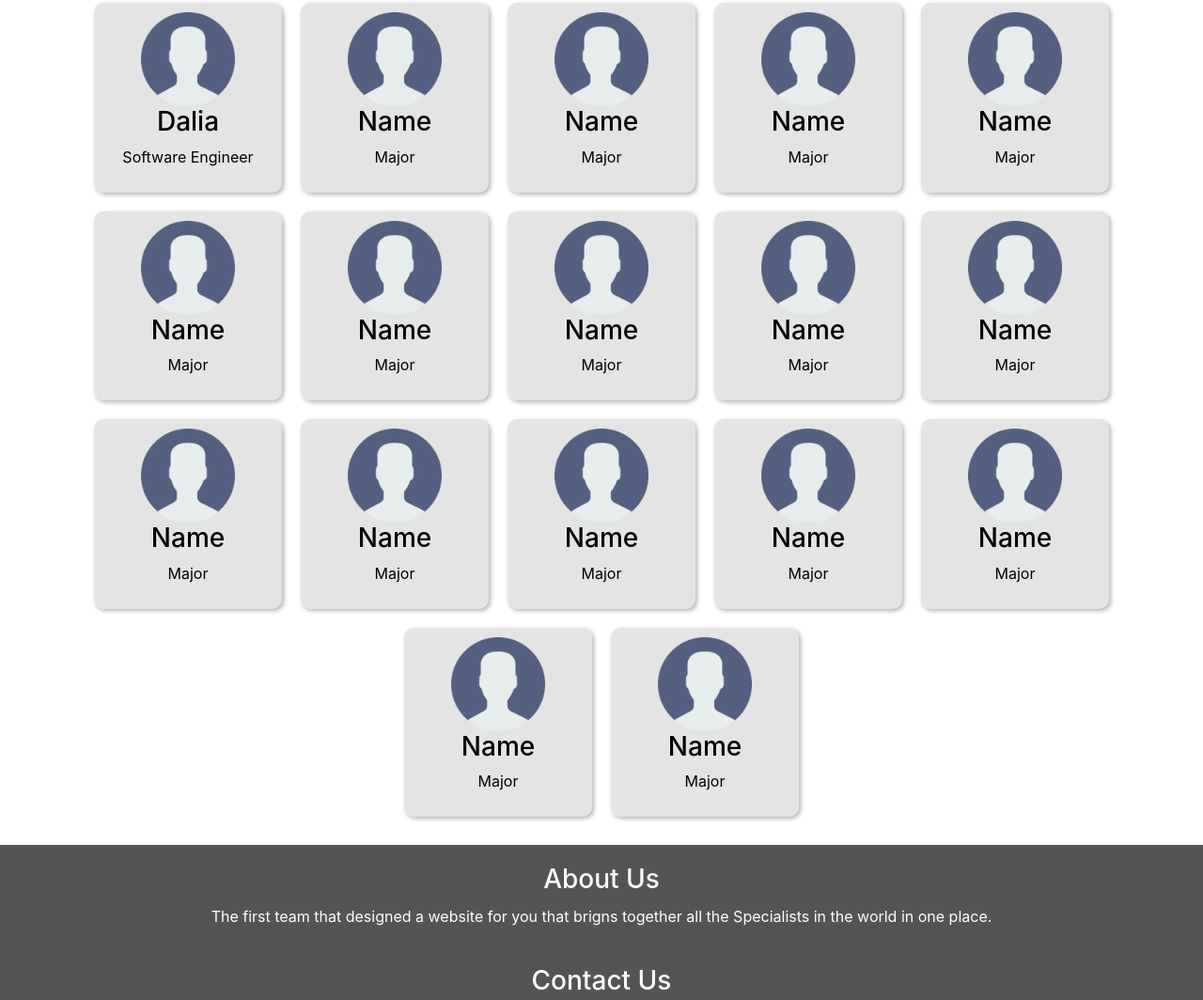
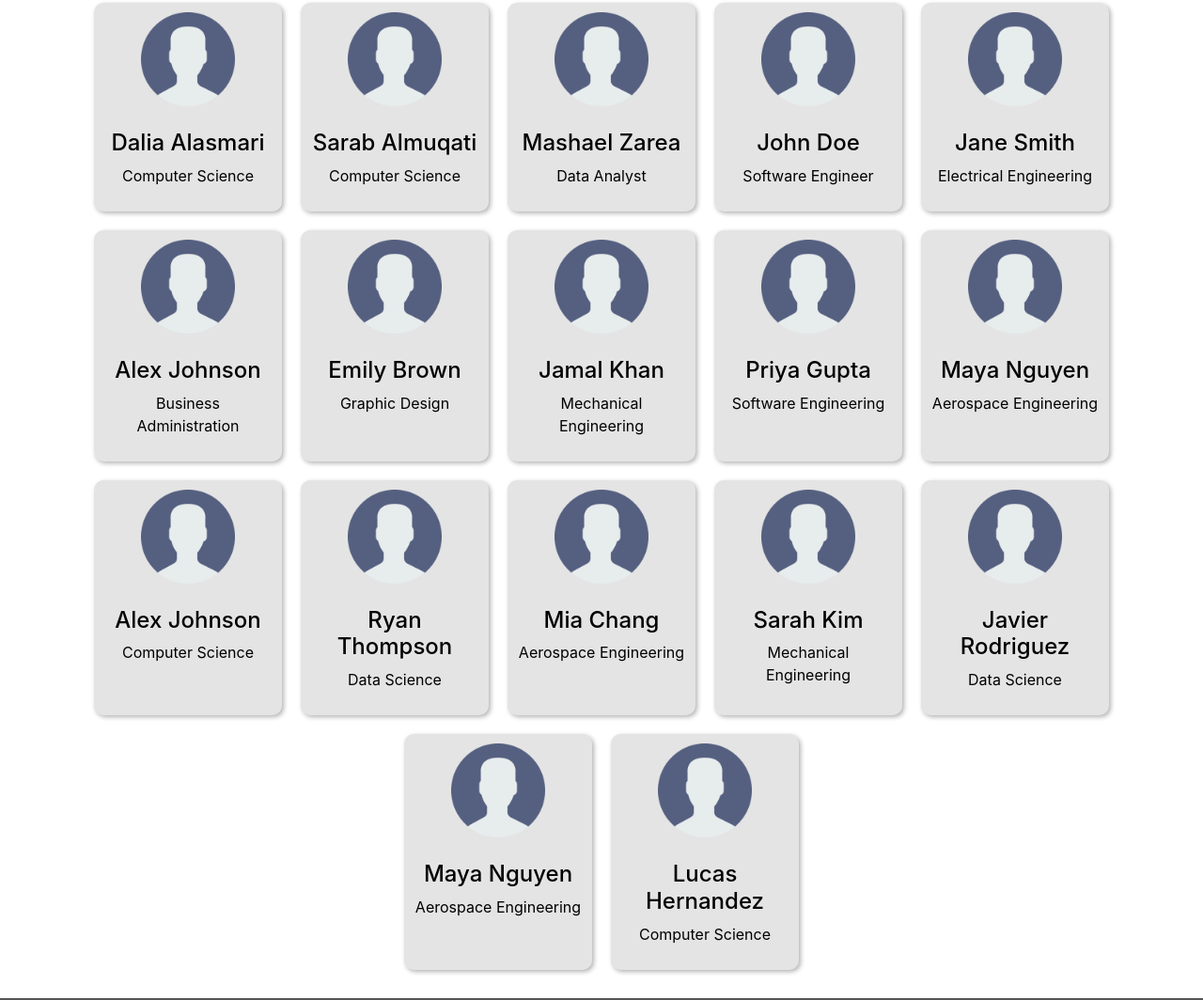
Before and after one commit to daliau/techies, a plain HTML site: page index.html in a window 1280 px wide. Shown: the part 847-1911 px from the top of the page at 94% size. Drawn offline with nearby package versions, Linux system fonts and the light colour scheme.

Commit message:
more css properties

```diff
--- a/css/indexStyles.css
+++ b/css/indexStyles.css
@@ -12,7 +12,12 @@ body {
    background-position: right center, center;
    background-repeat: no-repeat;
    height: 820px;
- }
+}
+
+.input-group button{
+   background-color: #e4e4e4;
+   color: black;
+}
 
 
 main {
@@ -34,10 +39,11 @@ main {
    margin: 10px;
    padding: 10px;
    width: 200px;
-   border-radius: 10px; /* Added border radius for rounded corners */
+   border-radius: 10px;
+   /* Added border radius for rounded corners */
 }
 
-.profile a {
+div.profile a {
    text-decoration: none;
 }
 
@@ -45,12 +51,34 @@ main {
 .profile img {
    display: block;
    margin: 0 auto;
+   transition: transform 0.2s;
+   /* Added smooth transition for hover effect */
 }
+
+.profile img:hover {
+   transform: scale(1.1);
+   /* Increased size on hover */
+}
+
+.profile h4:hover {
+   transform: scale(1.1);
+   /* Increased size on hover */
+}
+
+.profile p:hover {
+   transform: scale(1.1);
+   /* Increased size on hover */
+}
+
 
 /* Style for profile info */
 .profile-info {
    text-align: center;
    color: black;
+}
+
+.profile-info h4 {
+   margin-top: 25px;
 }
 
 /* Style for footer */
--- a/index.html
+++ b/index.html
@@ -42,7 +42,7 @@
 
          </div>
          <div class="input-group">
-            <input type="search" class="form-control rounded" placeholder="Search" aria-label="Search"
+            <input type="search" class="form-control rounded" placeholder="Lets search!" aria-label="Search"
                aria-describedby="search-addon" />
             <button type="button" class="btn btn-outline-secondary" data-mdb-ripple-init>search</button>
          </div>
@@ -60,8 +60,8 @@
             <img src="img/profilePic.png" width="100" height="100" alt="Profile Picture">
             <!-- inner divider for the profile information-->
             <div class="profile-info">
-               <h3>Dalia</h3>
-               <p>Software Engineer</p>
+               <h4>Dalia Alasmari</h4>
+               <p>Computer Science</p>
             </div>
          </a>
       </div>
@@ -70,8 +70,8 @@
          <a href="profile.html">
             <img src="img/profilePic.png" width="100" height="100" alt="Profile Picture">
             <div class="profile-info">
-               <h3>Name</h3>
-               <p>Major</p>
+               <h4>Sarab Almuqati</h4>
+               <p>Computer Science</p>
             </div>
          </a>
       </div>
@@ -80,8 +80,8 @@
          <a href="profile.html">
             <img src="img/profilePic.png" width="100" height="100" alt="Profile Picture">
             <div class="profile-info">
-               <h3>Name</h3>
-               <p>Major</p>
+               <h4>Mashael Zarea</h4>
+               <p>Data Analyst</p>
             </div>
          </a>
       </div>
@@ -90,8 +90,8 @@
          <a href="profile.html">
             <img src="img/profilePic.png" width="100" height="100" alt="Profile Picture">
             <div class="profile-info">
-               <h3>Name</h3>
-               <p>Major</p>
+               <h4>John Doe</h4>
+               <p>Software Engineer</p>
             </div>
          </a>
       </div>
@@ -100,8 +100,8 @@
          <a href="profile.html">
             <img src="img/profilePic.png" width="100" height="100" alt="Profile Picture">
             <div class="profile-info">
-               <h3>Name</h3>
-               <p>Major</p>
+               <h4>Jane Smith</h4>
+               <p>Electrical Engineering</p>
             </div>
          </a>
       </div>
@@ -110,8 +110,8 @@
          <a href="profile.html">
             <img src="img/profilePic.png" width="100" height="100" alt="Profile Picture">
             <div class="profile-info">
-               <h3>Name</h3>
-               <p>Major</p>
+               <h4>Alex Johnson</h4>
+               <p>Business Administration</p>
             </div>
          </a>
       </div>
@@ -120,8 +120,8 @@
          <a href="profile.html">
             <img src="img/profilePic.png" width="100" height="100" alt="Profile Picture">
             <div class="profile-info">
-               <h3>Name</h3>
-               <p>Major</p>
+               <h4>Emily Brown</h4>
+               <p>Graphic Design</p>
             </div>
          </a>
       </div>
@@ -130,8 +130,8 @@
          <a href="profile.html">
             <img src="img/profilePic.png" width="100" height="100" alt="Profile Picture">
             <div class="profile-info">
-               <h3>Name</h3>
-               <p>Major</p>
+               <h4>Jamal Khan</h4>
+               <p>Mechanical Engineering</p>
             </div>
          </a>
       </div>
@@ -140,8 +140,8 @@
          <a href="profile.html">
             <img src="img/profilePic.png" width="100" height="100" alt="Profile Picture">
             <div class="profile-info">
-               <h3>Name</h3>
-               <p>Major</p>
+               <h4>Priya Gupta</h4>
+               <p>Software Engineering</p>
             </div>
          </a>
       </div>
@@ -150,8 +150,8 @@
          <a href="profile.html">
             <img src="img/profilePic.png" width="100" height="100" alt="Profile Picture">
             <div class="profile-info">
-               <h3>Name</h3>
-               <p>Major</p>
+               <h4>Maya Nguyen</h4>
+               <p>Aerospace Engineering</p>
             </div>
          </a>
       </div>
@@ -160,8 +160,8 @@
          <a href="profile.html">
             <img src="img/profilePic.png" width="100" height="100" alt="Profile Picture">
             <div class="profile-info">
-               <h3>Name</h3>
-               <p>Major</p>
+               <h4>Alex Johnson</h4>
+               <p>Computer Science</p>
             </div>
          </a>
       </div>
@@ -170,8 +170,8 @@
          <a href="profile.html">
             <img src="img/profilePic.png" width="100" height="100" alt="Profile Picture">
             <div class="profile-info">
-               <h3>Name</h3>
-               <p>Major</p>
+               <h4>Ryan Thompson</h4>
+               <p>Data Science</p>
             </div>
          </a>
       </div>
@@ -180,8 +180,8 @@
          <a href="profile.html">
             <img src="img/profilePic.png" width="100" height="100" alt="Profile Picture">
             <div class="profile-info">
-               <h3>Name</h3>
-               <p>Major</p>
+               <h4>Mia Chang</h4>
+               <p>Aerospace Engineering</p>
             </div>
          </a>
       </div>
@@ -190,8 +190,8 @@
          <a href="profile.html">
             <img src="img/profilePic.png" width="100" height="100" alt="Profile Picture">
             <div class="profile-info">
-               <h3>Name</h3>
-               <p>Major</p>
+               <h4>Sarah Kim</h4>
+               <p>Mechanical Engineering</p>
             </div>
          </a>
       </div>
@@ -200,8 +200,8 @@
          <a href="profile.html">
             <img src="img/profilePic.png" width="100" height="100" alt="Profile Picture">
             <div class="profile-info">
-               <h3>Name</h3>
-               <p>Major</p>
+               <h4>Javier Rodriguez</h4>
+               <p>Data Science</p>
             </div>
          </a>
       </div>
@@ -210,8 +210,8 @@
          <a href="profile.html">
             <img src="img/profilePic.png" width="100" height="100" alt="Profile Picture">
             <div class="profile-info">
-               <h3>Name</h3>
-               <p>Major</p>
+               <h4>Maya Nguyen</h4>
+               <p>Aerospace Engineering</p>
             </div>
          </a>
       </div>
@@ -220,11 +220,10 @@
          <a href="profile.html">
             <img src="img/profilePic.png" width="100" height="100" alt="Profile Picture">
             <div class="profile-info">
-               <h3>Name</h3>
-               <p>Major</p>
+               <h4>Lucas Hernandez</h4>
+               <p>Computer Science</p>
             </div>
          </a>
-
       </div>
 
    </div>
```
